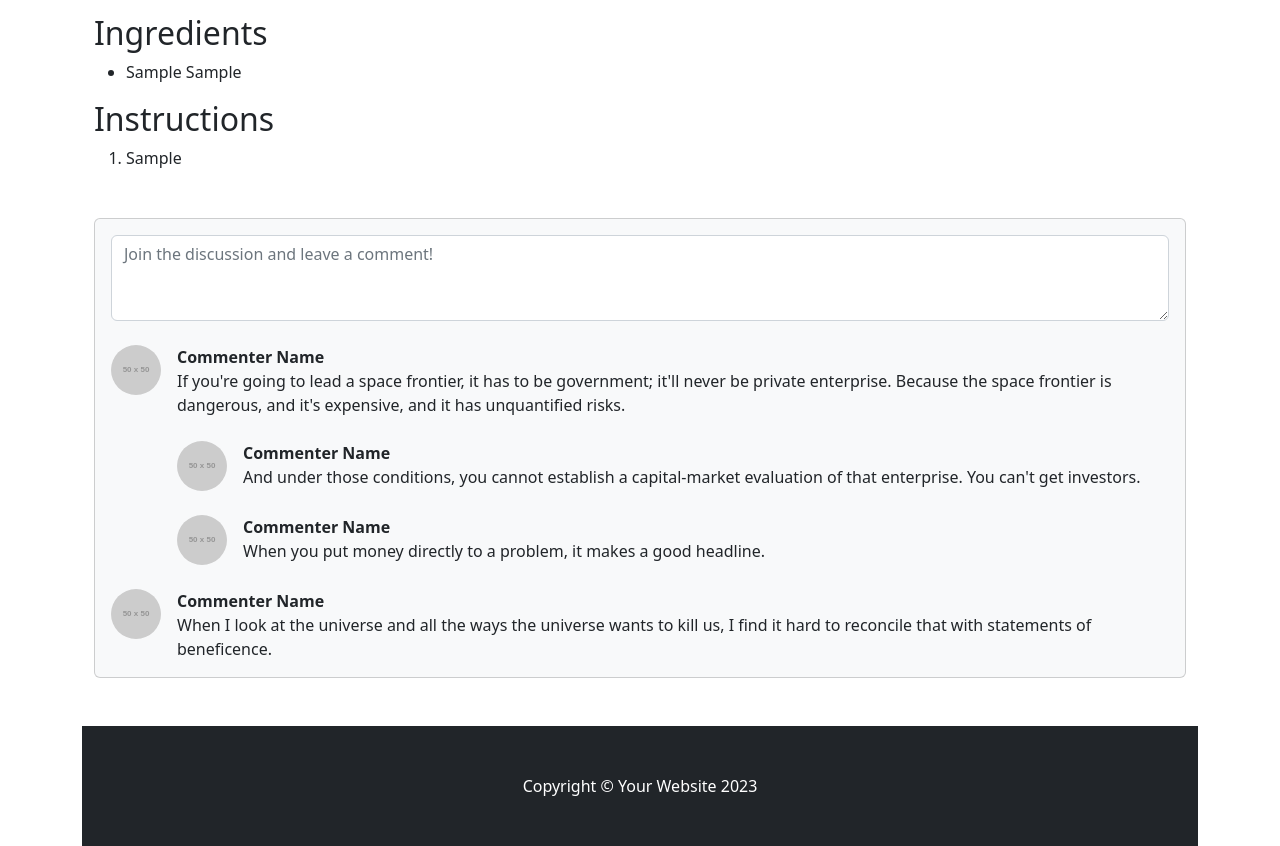
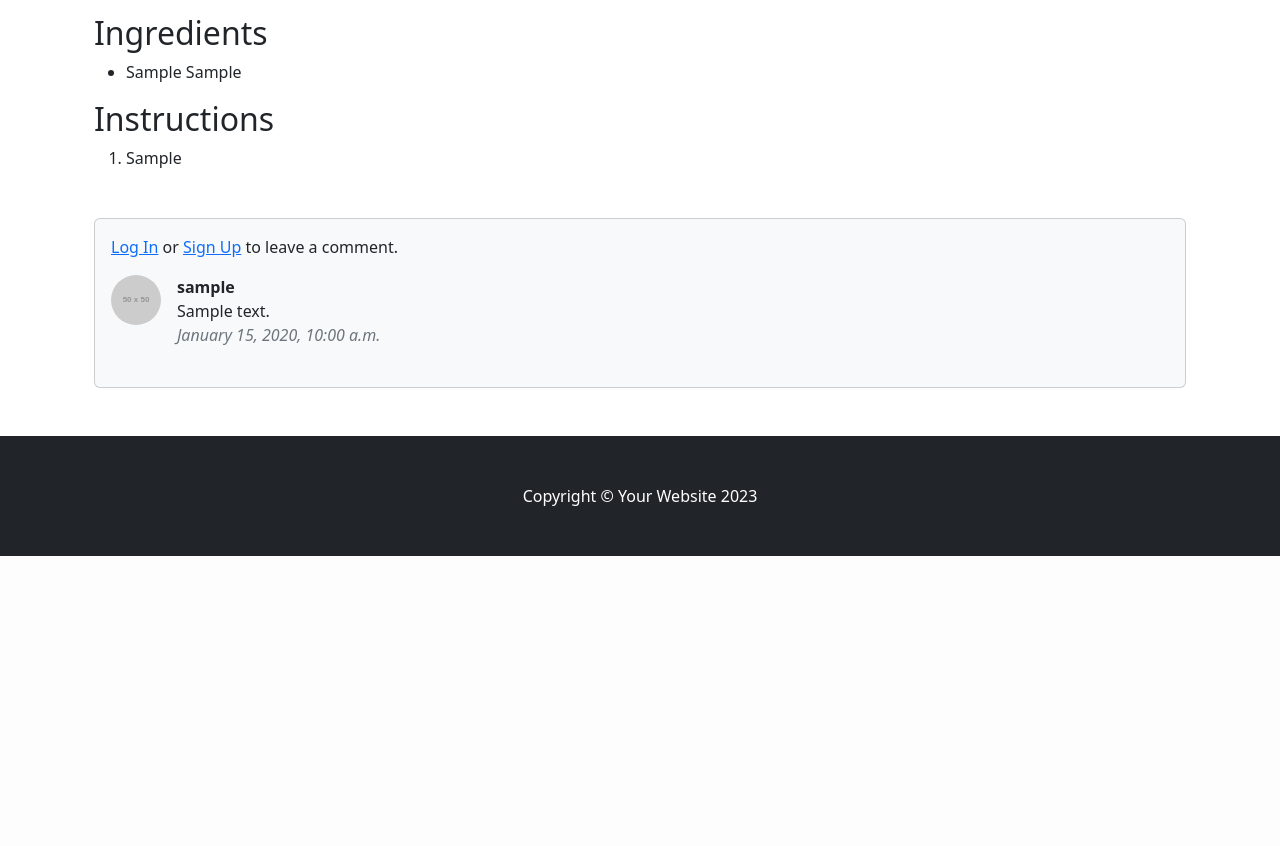
Before and after one commit to GavinWayneBrown/ChefMaster, a Django app: page /recipe/1/ in a window 1280 px wide. Shown: the part 1223-2069 px from the top of the page. After the commit the page ends 1779 px from the top, so only its background shows below. Run offline with Django 5.2, Linux system fonts and the light colour scheme; tables that the repository leaves empty hold one stand-in row (values such as "Sample post"); grey boxes marked "Sample" are stand-in pictures; grey boxes labelled with a size stand in for pictures from a placeholder-image service; some libraries are stand-ins or nearby versions.

Commit message:
Add comment funtionality

```diff
--- a/recipes/forms.py
+++ b/recipes/forms.py
@@ -1,5 +1,5 @@
 from django import forms
-from .models import Recipe, Instruction, Ingredient, Category
+from .models import Recipe, Instruction, Ingredient, Category, Comment
 from django.forms import inlineformset_factory
 from .fields import CustomDurationField
 
@@ -46,6 +46,12 @@ class IngredientForm(forms.ModelForm):
         fields = ["item", "quantity"]
 
 
+class CommentForm(forms.ModelForm):
+    class Meta:
+        model = Comment
+        fields = ["text"]
+
+
 # Inline formsets
 # In forms.py
 InstructionFormSet = inlineformset_factory(
--- a/recipes/models.py
+++ b/recipes/models.py
@@ -4,10 +4,9 @@ from django.conf import settings
 from sorl.thumbnail import ImageField
 
 
-
 # Create your models here.
 class Recipe(models.Model):
-    image = ImageField(upload_to='recipes/')
+    image = ImageField(upload_to="recipes/")
     title = models.CharField(max_length=100, default="Untitled Recipe")
     date = models.DateTimeField(auto_now_add=True)
     author = models.ForeignKey(
@@ -57,3 +56,15 @@ class Category(models.Model):
 
     def __str__(self):
         return self.name
+
+
+class Comment(models.Model):
+    recipe = models.ForeignKey(
+        Recipe, on_delete=models.CASCADE, related_name="comments"
+    )
+    author = models.ForeignKey(settings.AUTH_USER_MODEL, on_delete=models.CASCADE)
+    text = models.TextField()
+    date = models.DateTimeField(auto_now_add=True)
+
+    def __str__(self):
+        return f"Comment by {self.author.username} on {self.recipe.title}"
--- a/recipes/urls.py
+++ b/recipes/urls.py
@@ -6,7 +6,7 @@ from django.conf.urls.static import static
 urlpatterns = [
     path("", home, name="home"),
     path("create/", create_recipe, name="create_recipe"),
-    path('recipe/<int:pk>/', recipe_detail, name='recipe_detail'),
+    path("recipe/<int:pk>/", recipe_detail, name="recipe_detail"),
 ]
 
 if settings.DEBUG:
--- a/recipes/views.py
+++ b/recipes/views.py
@@ -5,6 +5,7 @@ from .forms import (
     IngredientForm,
     InstructionFormSet,
     IngredientFormSet,
+    CommentForm,
 )
 from django.forms import modelformset_factory
 from django.views.generic import TemplateView
@@ -83,9 +84,27 @@ def recipe_detail(request, pk):
     recipe = get_object_or_404(Recipe, pk=pk)
     instructions = Instruction.objects.filter(recipe=recipe).order_by("order")
     ingredients = Ingredient.objects.filter(recipe=recipe)
-
+    comments = recipe.comments.all()
+    if request.method == "POST":
+        if not request.user.is_authenticated:
+            return redirect("login")
+        comment_form = CommentForm(request.POST)
+        if comment_form.is_valid():
+            comment = comment_form.save(commit=False)
+            comment.recipe = recipe
+            comment.author = request.user
+            comment.save()
+            return redirect("recipe_detail", pk=recipe.pk)
+    else:
+        comment_form = CommentForm()
     return render(
         request,
         "recipe/recipe_detail.html",
-        {"recipe": recipe, "instructions": instructions, "ingredients": ingredients},
+        {
+            "recipe": recipe,
+            "instructions": instructions,
+            "ingredients": ingredients,
+            "comments": comments,
+            "comment_form": comment_form,
+        },
     )
--- a/templates/recipe/recipe_detail.html
+++ b/templates/recipe/recipe_detail.html
@@ -1,6 +1,8 @@
 {% extends "base.html" %}
 {% load static %}
 {% load custom_filters %}
+{% load crispy_forms_tags %}
+{% load tz %}
 {% block title %}Detail Recipe{% endblock title %}
 {% block content %}
 
@@ -15,7 +17,7 @@
                             <!-- Post title-->
                             <h1 class="fw-bolder mb-1">{{recipe.title}}</h1>
                             <!-- Post meta content-->
-                            <div class="text-muted fst-italic mb-2">Posted on {{ recipe.date }} by {{recipe.author}}. </div>
+                            <div class="text-muted fst-italic mb-2">Posted on {{ recipe.date|localtime }} by {{recipe.author}}. </div>
                             <!-- Post categories-->
                             <div>
                                 {% for category in recipe.categories.all %}
@@ -57,44 +59,34 @@
                         <div class="card bg-light">
                             <div class="card-body">
                                 <!-- Comment form-->
-                                <form class="mb-4"><textarea class="form-control" rows="3" placeholder="Join the discussion and leave a comment!"></textarea></form>
-                                <!-- Comment with nested comments-->
-                                <div class="d-flex mb-4">
-                                    <!-- Parent comment-->
-                                    <div class="flex-shrink-0"><img class="rounded-circle" src="https://dummyimage.com/50x50/ced4da/6c757d.jpg" alt="..." /></div>
-                                    <div class="ms-3">
-                                        <div class="fw-bold">Commenter Name</div>
-                                        If you're going to lead a space frontier, it has to be government; it'll never be private enterprise. Because the space frontier is dangerous, and it's expensive, and it has unquantified risks.
-                                        <!-- Child comment 1-->
-                                        <div class="d-flex mt-4">
-                                            <div class="flex-shrink-0"><img class="rounded-circle" src="https://dummyimage.com/50x50/ced4da/6c757d.jpg" alt="..." /></div>
-                                            <div class="ms-3">
-                                                <div class="fw-bold">Commenter Name</div>
-                                                And under those conditions, you cannot establish a capital-market evaluation of that enterprise. You can't get investors.
-                                            </div>
+                                {% if user.is_authenticated %}
+                                    <form class="mb-4" method="post" action="{% url 'recipe_detail' recipe.pk %}">
+                                        {% csrf_token %}
+                                        {{ comment_form|crispy }}
+                                        <button type="submit" class="btn btn-primary">Submit Comment</button>
+                                    </form>
+                                {% else %}
+                                    <p> <a href="{% url 'login' %}">Log In</a> or <a href="{% url 'signup' %}">Sign Up</a> to leave a comment.</p>
+                                {% endif %}
+                                <!-- Display comments -->
+                                {% for comment in comments %}
+                                    <div class="d-flex mb-4">
+                                        <div class="flex-shrink-0">
+                                            <img class="rounded-circle" src="https://dummyimage.com/50x50/ced4da/6c757d.jpg" alt="..." />
                                         </div>
-                                        <!-- Child comment 2-->
-                                        <div class="d-flex mt-4">
-                                            <div class="flex-shrink-0"><img class="rounded-circle" src="https://dummyimage.com/50x50/ced4da/6c757d.jpg" alt="..." /></div>
-                                            <div class="ms-3">
-                                                <div class="fw-bold">Commenter Name</div>
-                                                When you put money directly to a problem, it makes a good headline.
-                                            </div>
+                                        <div class="ms-3">
+                                            <div class="fw-bold">{{ comment.author.username }}</div>
+                                            {{ comment.text }}
+                                            <div class="text-muted fst-italic">{{ comment.date|localtime|date:"F j, Y, g:i a" }}</div>
                                         </div>
                                     </div>
-                                </div>
-                                <!-- Single comment-->
-                                <div class="d-flex">
-                                    <div class="flex-shrink-0"><img class="rounded-circle" src="https://dummyimage.com/50x50/ced4da/6c757d.jpg" alt="..." /></div>
-                                    <div class="ms-3">
-                                        <div class="fw-bold">Commenter Name</div>
-                                        When I look at the universe and all the ways the universe wants to kill us, I find it hard to reconcile that with statements of beneficence.
-                                    </div>
-                                </div>
+                                {% endfor %}
                             </div>
                         </div>
                     </section>
                 </div>
+            </div>
+        </div>
                 <!-- Side widgets-->
 
             </div>
--- a/templates/test-home.html
+++ b/templates/test-home.html
@@ -1,6 +1,7 @@
 
 {% extends "base.html" %}
 {% load static %}
+{% load tz %}
 {% block title %}Home{% endblock title %}
 {% block content %}
 
@@ -23,7 +24,7 @@
                         </a>
                         {% endthumbnail %}
                         <div class="card-body">
-                            <div class="small text-muted">{{ recipe.date }}</div>
+                            <div class="small text-muted">{{ recipe.date|localtime }}</div>
                             <h2 class="card-title h4">{{ recipe.title }}</h2>
                             <p class="card-text">{{ recipe.summary }}</p>
                             <a class="btn btn-primary" href="{{ recipe.get_absolute_url }}">Read more →</a>
```
Also changed, not shown: media/recipes/IMG_1109_ca6EuGQ.jpeg (added), recipes/migrations/0011_alter_recipe_image_comment.py (added), 4 other files.
